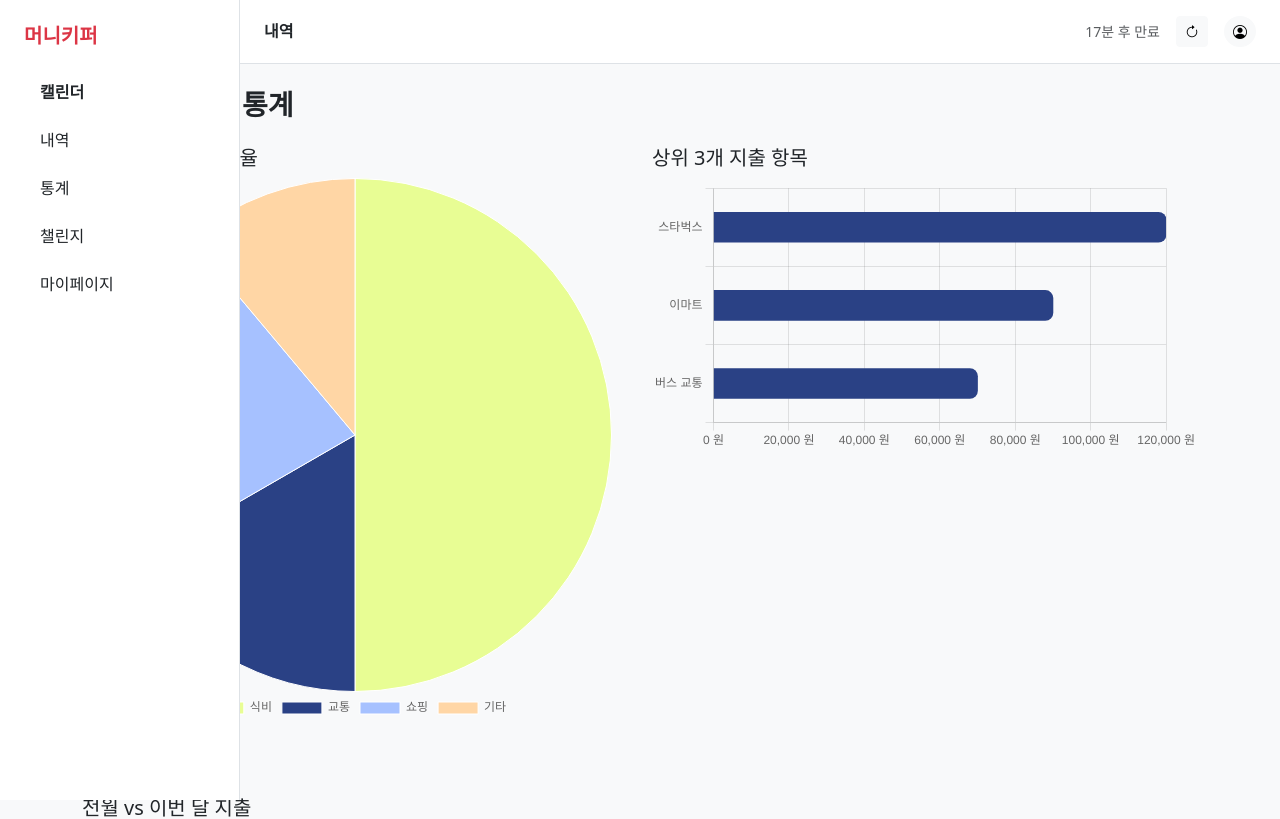
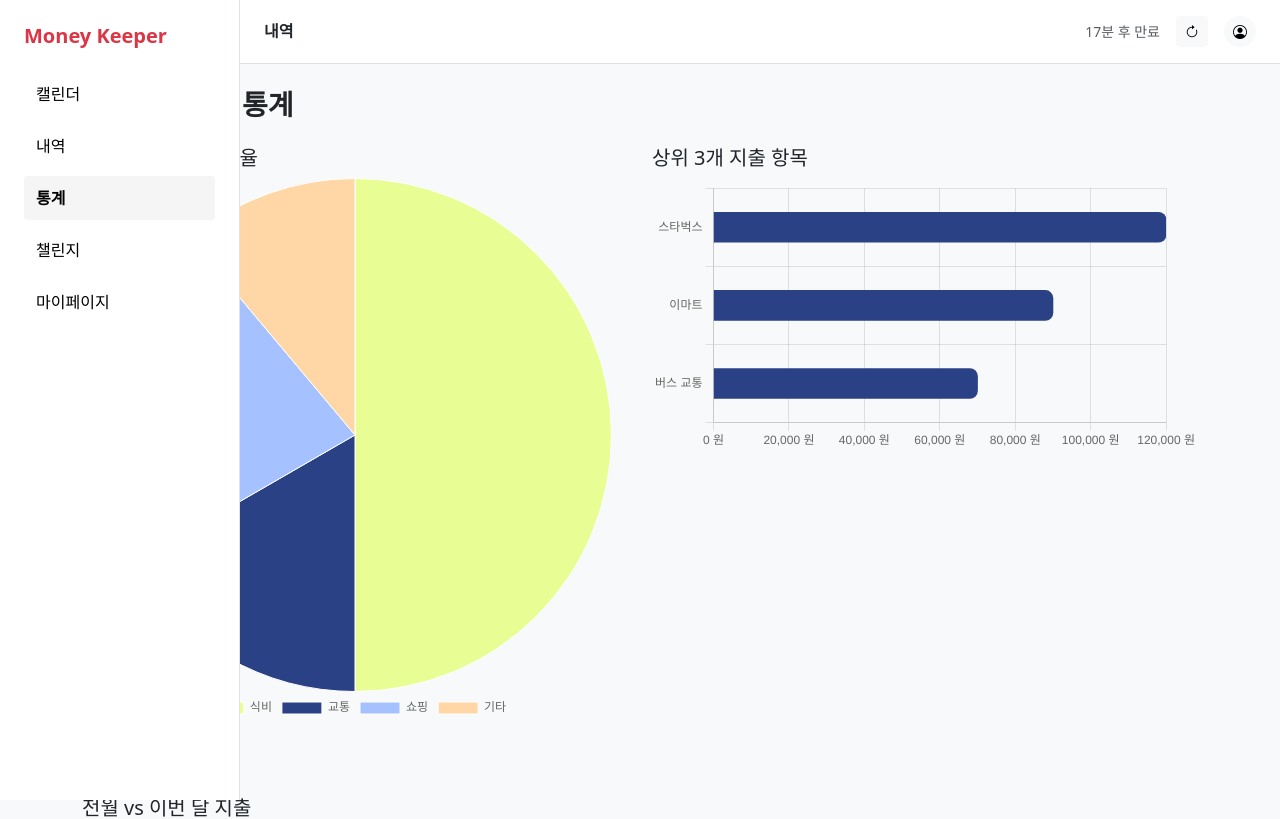
Before and after one commit to yeahy027/KB-TriFi, a Vue app in the folder trifi_project/: page /stat in a window 1280 px wide. Shown: the top 819 px of the page. Built offline with nearby package versions, Linux system fonts and the light colour scheme.

Commit message:
Add : AppSidebar.vue 에 클릭 nav li 에 따라 효과 주도록 수정

```diff
--- a/trifi_project/src/components/AppSidebar.vue
+++ b/trifi_project/src/components/AppSidebar.vue
@@ -1,12 +1,46 @@
 <template>
   <nav class="bg-white border-end vh-100 p-4 position-fixed" style="width: 240px;">
-    <h5 class="text-danger fw-bold mb-4">머니키퍼</h5>
+    <h5 class="text-danger fw-bold mb-4">Money Keeper</h5>
     <ul class="nav flex-column gap-2">
-      <li><router-link class="nav-link text-dark fw-semibold" to="/home">캘린더</router-link></li>
-      <li><router-link class="nav-link text-dark" to="/list">내역</router-link></li>
-      <li><router-link class="nav-link text-dark" to="/stat">통계</router-link></li>
-      <li><router-link class="nav-link text-dark" to="/goal">챌린지</router-link></li>
-      <li><router-link class="nav-link text-dark" to="/mypage">마이페이지</router-link></li>
+      <li v-for="item in menuItems" :key="item.to">
+        <router-link
+          class="nav-link custom-link"
+          :to="item.to"
+          active-class="active-link"
+        >
+          {{ item.label }}
+        </router-link>
+      </li>
     </ul>
   </nav>
 </template>
+
+<script setup>
+const menuItems = [
+  { label: '캘린더', to: '/home' },
+  { label: '내역', to: '/list' },
+  { label: '통계', to: '/stat' },
+  { label: '챌린지', to: '/goal' },
+  { label: '마이페이지', to: '/mypage' },
+]
+</script>
+
+<style scoped>
+.nav-link.custom-link {
+  color: black;
+  font-weight: normal;
+  padding: 10px 12px;
+  border-radius: 4px;
+  transition: background-color 0.2s;
+}
+
+.nav-link.custom-link:hover {
+  background-color: #f0f0f0;
+}
+
+.nav-link.custom-link.active-link {
+  background-color: #f5f5f5;
+  font-weight: bold;
+  color: black;
+}
+</style>
```
